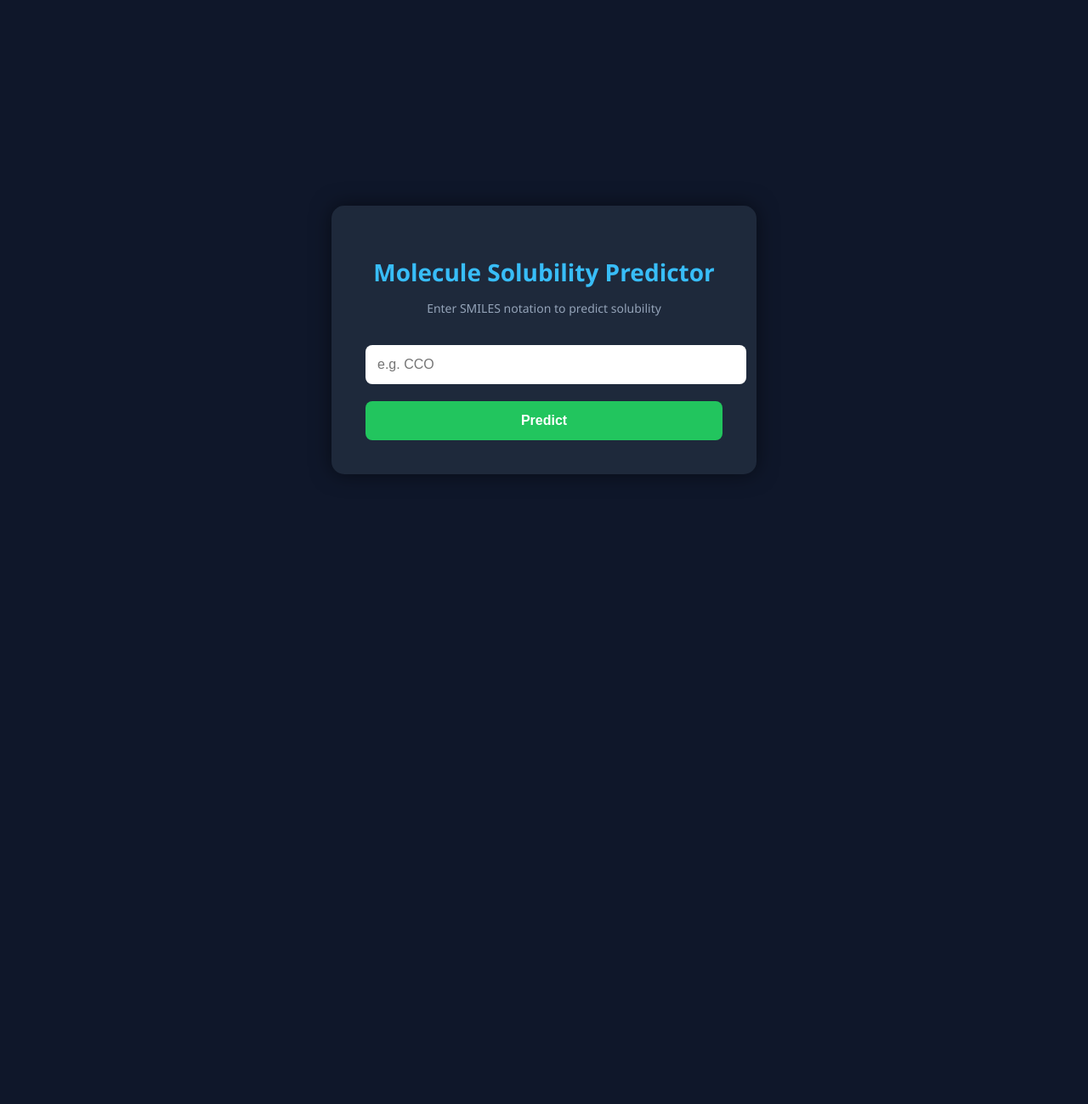
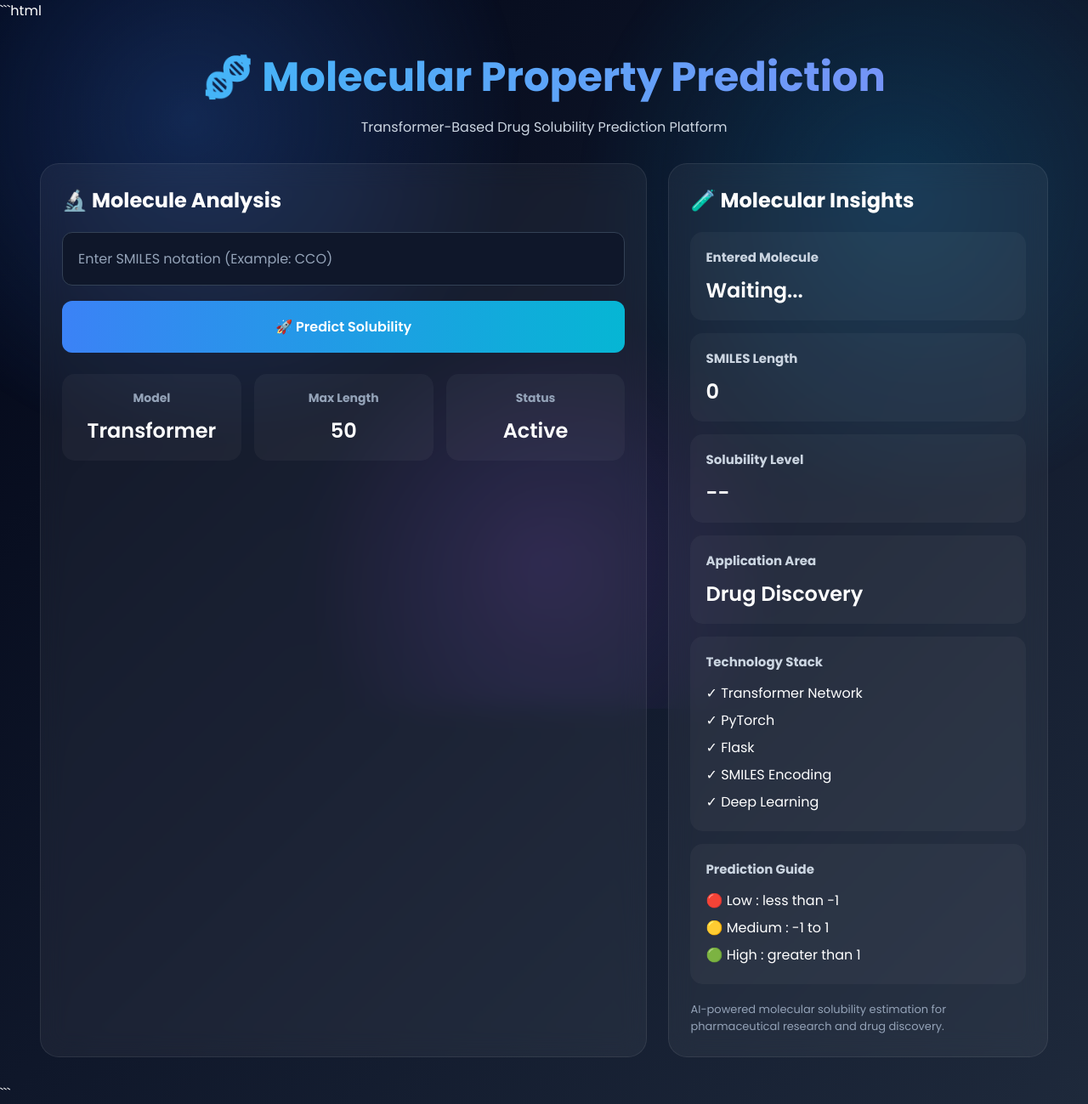
Before and after one commit to nandhxnx-06/Molecularity-prediction, a Flask app: page / in a window 1280 px wide. Shown: the whole page at 85% size. Before the commit the page ends 558 px from the top, so only its background shows below. Run offline with Flask 3, Linux system fonts and the light colour scheme; parts of the project's set-up code (start-up, migrations or seed data) failed here and were passed over.

Commit message:
index.html

````diff
--- a/project/templates/index.html
+++ b/project/templates/index.html
@@ -1,107 +1,359 @@
+```html
 <!DOCTYPE html>
 <html lang="en">
 <head>
 <meta charset="UTF-8">
-    <title>Drug Solubility Predictor</title>
-
+<meta name="viewport" content="width=device-width, initial-scale=1.0">
+<title>Molecular Property Prediction Platform</title>
+<link href="https://fonts.googleapis.com/css2?family=Poppins:wght@300;400;500;600;700&display=swap" rel="stylesheet">
 <style>
-        body {
-            margin: 0;
-            padding: 0;
-            font-family: 'Segoe UI', sans-serif;
-            background: #0f172a;
-            color: #f1f5f9;
-            display: flex;
-            justify-content: center;
-            align-items: center;
-            height: 100vh;
+*{
+    margin:0;
+    padding:0;
+    box-sizing:border-box;
+    font-family:'Poppins',sans-serif;
 }
-
-        .container {
-            background: #1e293b;
-            padding: 40px;
-            border-radius: 15px;
-            width: 420px;
-            text-align: center;
-            box-shadow: 0 0 25px rgba(0,0,0,0.5);
+body{
+    min-height:100vh;
+    background:linear-gradient(135deg,#020617,#0f172a,#1e293b);
+    color:white;
+    overflow-x:hidden;
 }
-
-        h1 {
-            font-size: 28px;
-            margin-bottom: 10px;
-            color: #38bdf8;
-            font-weight: bold;
+.background{
+    position:fixed;
+    inset:0;
+    z-index:-1;
+    background:
+    radial-gradient(circle at 20% 20%,rgba(59,130,246,.25),transparent 30%),
+    radial-gradient(circle at 80% 30%,rgba(14,165,233,.20),transparent 30%),
+    radial-gradient(circle at 50% 80%,rgba(168,85,247,.15),transparent 30%);
+    animation:floatbg 12s infinite alternate;
 }
-
-        p {
-            font-size: 14px;
-            color: #94a3b8;
+@keyframes floatbg{
+    from{transform:scale(1);}
+    to{transform:scale(1.1);}
 }
-
-        input {
-            width: 100%;
-            padding: 14px;
-            margin-top: 20px;
-            border-radius: 8px;
-            border: none;
-            outline: none;
-            font-size: 16px;
+.container{
+    width:95%;
+    max-width:1400px;
+    margin:auto;
+    padding:30px 15px;
 }
-
-        button {
-            margin-top: 20px;
-            padding: 14px;
-            width: 100%;
-            border: none;
-            border-radius: 8px;
-            background: #22c55e;
-            color: white;
-            font-size: 16px;
-            font-weight: bold;
-            cursor: pointer;
-            transition: 0.3s;
+.header{
+    text-align:center;
+    margin-bottom:30px;
 }
-
-        button:hover {
-            background: #16a34a;
+.header h1{
+    font-size:3rem;
+    background:linear-gradient(to right,#38bdf8,#818cf8);
+    -webkit-background-clip:text;
+    -webkit-text-fill-color:transparent;
 }
-
-        .result {
-            margin-top: 25px;
-            padding: 15px;
-            border-radius: 10px;
-            background: #020617;
-            font-size: 18px;
-            color: #22c55e;
-            font-weight: bold;
+.header p{
+    color:#cbd5e1;
+    margin-top:10px;
 }
-
-        .smiles {
-            color: #38bdf8;
-            font-size: 14px;
-            margin-top: 10px;
+.main-grid{
+    display:grid;
+    grid-template-columns:1.6fr 1fr;
+    gap:25px;
+}
+.card{
+    background:rgba(255,255,255,0.05);
+    backdrop-filter:blur(15px);
+    border:1px solid rgba(255,255,255,0.08);
+    border-radius:22px;
+    padding:25px;
+}
+.card h2{
+    margin-bottom:20px;
+}
+.input-box{
+    width:100%;
+    padding:18px;
+    border-radius:12px;
+    border:1px solid #334155;
+    background:#0f172a;
+    color:white;
+    font-size:16px;
+}
+.input-box::placeholder{
+    color:#94a3b8;
+}
+.predict-btn{
+    width:100%;
+    margin-top:18px;
+    padding:18px;
+    border:none;
+    border-radius:12px;
+    cursor:pointer;
+    font-size:16px;
+    font-weight:600;
+    color:white;
+    background:linear-gradient(90deg,#3b82f6,#06b6d4);
+    transition:.3s;
+}
+.predict-btn:hover{
+    transform:translateY(-2px);
+}
+.result{
+    margin-top:25px;
+    padding:25px;
+    border-radius:18px;
+    background:rgba(34,197,94,.08);
+    border:1px solid rgba(34,197,94,.2);
+}
+.result h3{
+    color:#22c55e;
+    margin-bottom:15px;
+}
+.prediction-value{
+    font-size:48px;
+    font-weight:700;
+    margin-top:10px;
+}
+.status{
+    margin-top:20px;
+    padding:15px;
+    border-radius:12px;
+    text-align:center;
+    font-weight:600;
+}
+.low{
+    background:#7f1d1d;
+    color:#fecaca;
+}
+.medium{
+    background:#78350f;
+    color:#fde68a;
+}
+.high{
+    background:#14532d;
+    color:#bbf7d0;
+}
+.stats{
+    display:grid;
+    grid-template-columns:repeat(3,1fr);
+    gap:15px;
+    margin-top:25px;
+}
+.stat-card{
+    background:rgba(255,255,255,.04);
+    border-radius:15px;
+    padding:18px;
+    text-align:center;
+}
+.stat-card h4{
+    color:#94a3b8;
+    font-size:14px;
+}
+.stat-card p{
+    margin-top:10px;
+    font-size:24px;
+    font-weight:600;
+}
+.side-card{
+    background:rgba(255,255,255,.04);
+    border-radius:15px;
+    padding:18px;
+    margin-bottom:15px;
+}
+.side-card h3{
+    font-size:15px;
+    color:#cbd5e1;
+}
+.metric{
+    margin-top:10px;
+    font-size:24px;
+    font-weight:600;
+}
+.tech-list{
+    margin-top:10px;
+    line-height:2;
+}
+.footer-note{
+    margin-top:20px;
+    color:#94a3b8;
+    font-size:13px;
+}
+@media(max-width:950px){
+.main-grid{
+    grid-template-columns:1fr;
+}
+.stats{
+    grid-template-columns:1fr;
+}
+.header h1{
+    font-size:2.2rem;
+}
 }
 </style>
 </head>
+<body>
+<div class="background"></div>
+<div class="container">
+<div class="header">
+    <h1>🧬 Molecular Property Prediction</h1>
+    <p>Transformer-Based Drug Solubility Prediction Platform</p>
+</div>
+<div class="main-grid">
 
-<body>
+    <!-- LEFT PANEL -->
 
-    <div class="container">
-        <h1> Molecule Solubility Predictor</h1>
-        <p>Enter SMILES notation to predict solubility</p>
+    <div class="card">
+
+        <h2>🔬 Molecule Analysis</h2>
 
         <form action="/predict" method="POST">
-            <input type="text" name="smiles" placeholder="e.g. CCO" required>
-            <button type="submit">Predict</button>
+
+            <input
+            type="text"
+            name="smiles"
+            class="input-box"
+            placeholder="Enter SMILES notation (Example: CCO)"
+            required>
+
+            <button class="predict-btn" type="submit">
+                🚀 Predict Solubility
+            </button>
+
         </form>
 
         {% if prediction %}
+
         <div class="result">
-                Solubility: {{ prediction }}
-                <div class="smiles">SMILES: {{ smiles }}</div>
+
+            <h3>Prediction Complete</h3>
+
+            <p><strong>SMILES:</strong> {{ smiles }}</p>
+
+            <div class="prediction-value">
+                {{ prediction }}
+            </div>
+
+            {% if prediction < -1 %}
+                <div class="status low">
+                    🔴 Poorly Soluble Molecule
+                </div>
+            {% elif prediction < 1 %}
+                <div class="status medium">
+                    🟡 Moderately Soluble Molecule
+                </div>
+            {% else %}
+                <div class="status high">
+                    🟢 Highly Soluble Molecule
                 </div>
             {% endif %}
+
+        </div>
+
+        {% endif %}
+
+        <div class="stats">
+
+            <div class="stat-card">
+                <h4>Model</h4>
+                <p>Transformer</p>
+            </div>
+
+            <div class="stat-card">
+                <h4>Max Length</h4>
+                <p>50</p>
+            </div>
+
+            <div class="stat-card">
+                <h4>Status</h4>
+                <p>Active</p>
+            </div>
+
+        </div>
+
+    </div>
+
+    <!-- RIGHT PANEL -->
+
+    <div class="card">
+
+        <h2>🧪 Molecular Insights</h2>
+
+        <div class="side-card">
+            <h3>Entered Molecule</h3>
+            <div class="metric">
+                {% if smiles %}
+                {{ smiles }}
+                {% else %}
+                Waiting...
+                {% endif %}
+            </div>
+        </div>
+
+        <div class="side-card">
+            <h3>SMILES Length</h3>
+            <div class="metric">
+                {% if smiles %}
+                {{ smiles|length }}
+                {% else %}
+                0
+                {% endif %}
+            </div>
+        </div>
+
+        <div class="side-card">
+            <h3>Solubility Level</h3>
+            <div class="metric">
+                {% if prediction %}
+                    {% if prediction < -1 %}
+                    Low
+                    {% elif prediction < 1 %}
+                    Medium
+                    {% else %}
+                    High
+                    {% endif %}
+                {% else %}
+                    --
+                {% endif %}
+            </div>
+        </div>
+
+        <div class="side-card">
+            <h3>Application Area</h3>
+            <div class="metric">
+                Drug Discovery
+            </div>
+        </div>
+
+        <div class="side-card">
+            <h3>Technology Stack</h3>
+
+            <div class="tech-list">
+                ✓ Transformer Network<br>
+                ✓ PyTorch<br>
+                ✓ Flask<br>
+                ✓ SMILES Encoding<br>
+                ✓ Deep Learning
+            </div>
+        </div>
+
+        <div class="side-card">
+            <h3>Prediction Guide</h3>
+
+            <div class="tech-list">
+                🔴 Low : less than -1<br>
+                🟡 Medium : -1 to 1<br>
+                🟢 High : greater than 1
+            </div>
+        </div>
+
+        <div class="footer-note">
+            AI-powered molecular solubility estimation for pharmaceutical research and drug discovery.
+        </div>
+
+    </div>
+
+</div>
+
 </div>
 
 </body>
 </html>
+```
````
Lines whose indentation alone changed are shown as unchanged.
